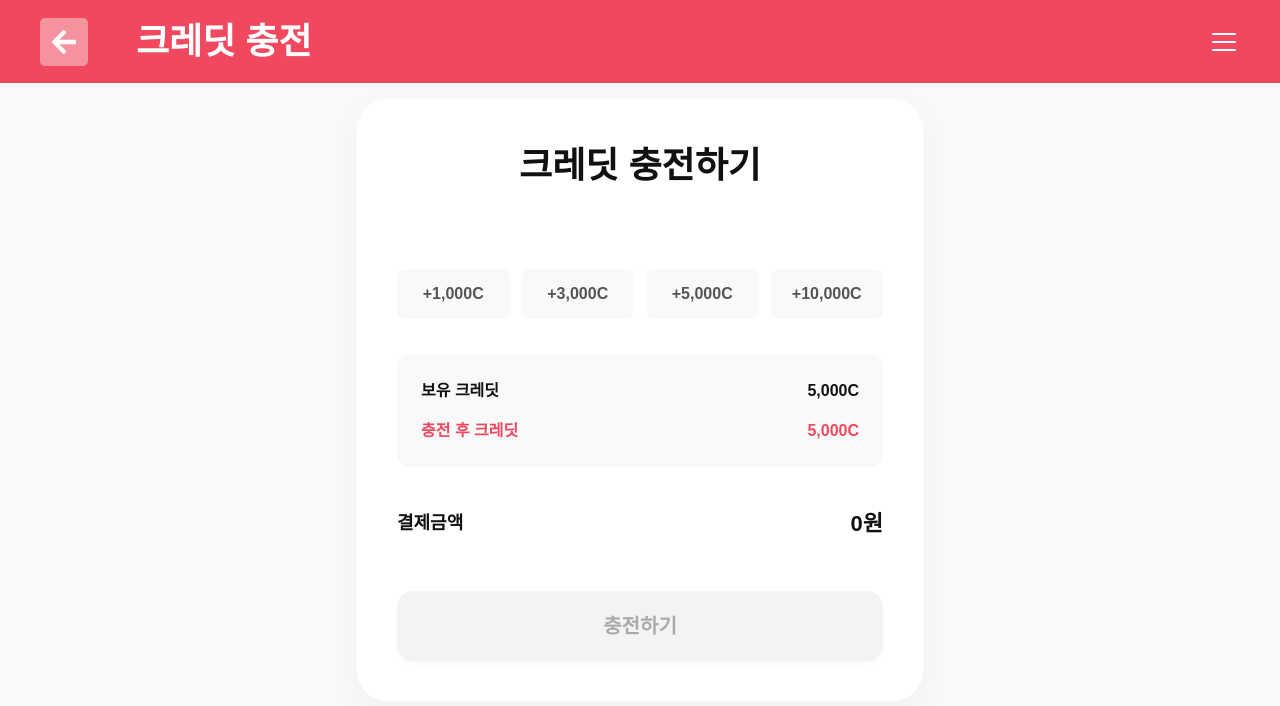
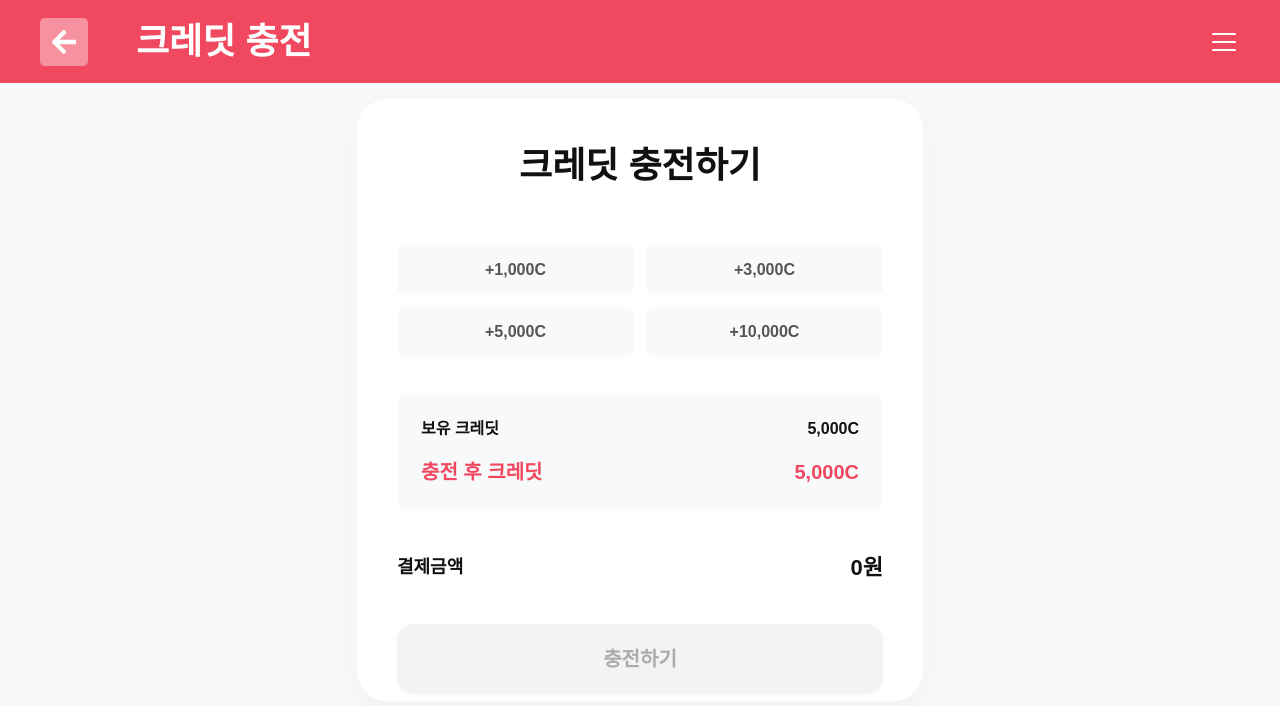
Before and after one commit to mrainbeat/week7_homework, a React (Vite) app in the folder Delivery/: page /CreditCharge in a window 1280 px wide. Shown: the top 706 px of the page. Built offline with nearby package versions, Linux system fonts and the light colour scheme; a web font is replaced by a local one.

Commit message:
[Mod] 문자 색상  등 디테일 수정

```diff
--- a/Delivery/src/pages/CreditCharge.jsx
+++ b/Delivery/src/pages/CreditCharge.jsx
@@ -119,7 +119,7 @@ const CreditCharge = () => {
           </div>
 
           {/* 1. 상단 가로 일렬 충전 금액 선택 버튼 배열 */}
-          <div className="flex gap-[12px] justify-between mb-[36px]">
+          <div className="grid grid-cols-2 dt:flex dt:flex-row gap-[12px] dt:justify-between mb-[36px]">
             {[1000, 3000, 5000, 10000].map((amount) => (
               <button
                 key={amount}
@@ -139,7 +139,7 @@ const CreditCharge = () => {
               <span>{myCredit.toLocaleString()}C</span>
             </div>
 
-            <div className="flex justify-between text-[16px] font-bold text-[#F0485F]">
+            <div className="flex justify-between text-[20px] font-bold text-[#F0485F]">
               <span>충전 후 크레딧</span>
               <span>{(myCredit + chargeAmount).toLocaleString()}C</span>
             </div>
--- a/Delivery/src/pages/Order.jsx
+++ b/Delivery/src/pages/Order.jsx
@@ -186,15 +186,11 @@ const Order = ({ cart = [], addToCart, removeCartItem }) => {
 
             {/* 회색 크레딧 현황 요약 박스 */}
             <div className="w-full bg-[#F8F9FA] rounded-[12px] p-[24px] flex flex-col gap-[16px] box-border">
-              <div className="flex justify-between text-[18px] font-bold text-[#111111]">
+              <div className="flex justify-between text-[20px] font-bold text-[#111111]">
                 <span>보유 크레딧</span>
                 <span>{myCredit.toLocaleString()}C</span>
               </div>
-              <div className="flex justify-between text-[18px] text-[#666666]">
-                <span>차감 예정 크레딧</span>
-                <span>-{totalPrice.toLocaleString()}C</span>
-              </div>
-              <div className="flex justify-between text-[18px] font-bold">
+              <div className="flex justify-between text-[18px] font-bold text-green-primary">
                 <span>차감 후 잔액</span>
                 <span
                   className={
@@ -204,6 +200,10 @@ const Order = ({ cart = [], addToCart, removeCartItem }) => {
                   {afterCredit.toLocaleString()}C
                 </span>
               </div>
+              <div className="flex justify-between text-[18px] text-[#666666]">
+                <span>차감 예정 크레딧</span>
+                <span>-{totalPrice.toLocaleString()}C</span>
+              </div>
             </div>
 
             <div className="flex justify-end items-center gap-[12px] mt-[24px] mb-auto max-dt:mb-[40px]">
@@ -212,7 +212,7 @@ const Order = ({ cart = [], addToCart, removeCartItem }) => {
               </span>
               <Link
                 to="/CreditCharge"
-                className="bg-[#0099FF] text-white px-[14px] py-[6px] text-[13px] font-bold rounded-[6px] no-underline hover:bg-[#0077CC] transition-colors duration-200"
+                className="bg-green-primary text-white px-[14px] py-[6px] text-[13px] font-bold rounded-[6px] no-underline hover:bg-[#0077CC] transition-colors duration-200"
               >
                 크레딧 충전
               </Link>
```
